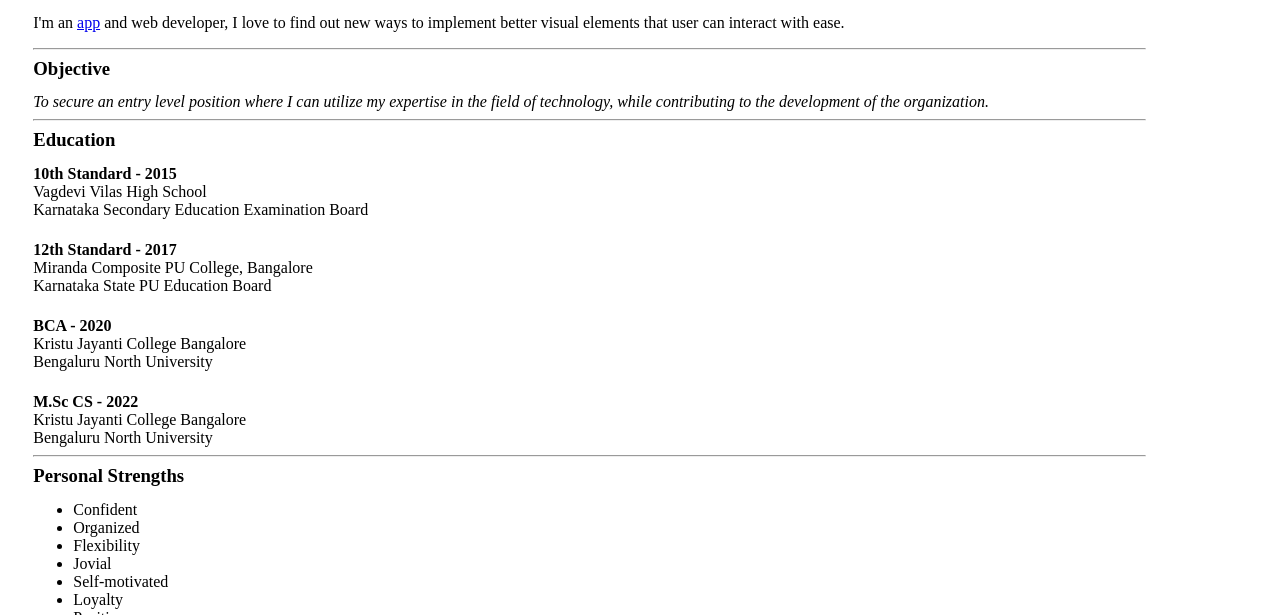
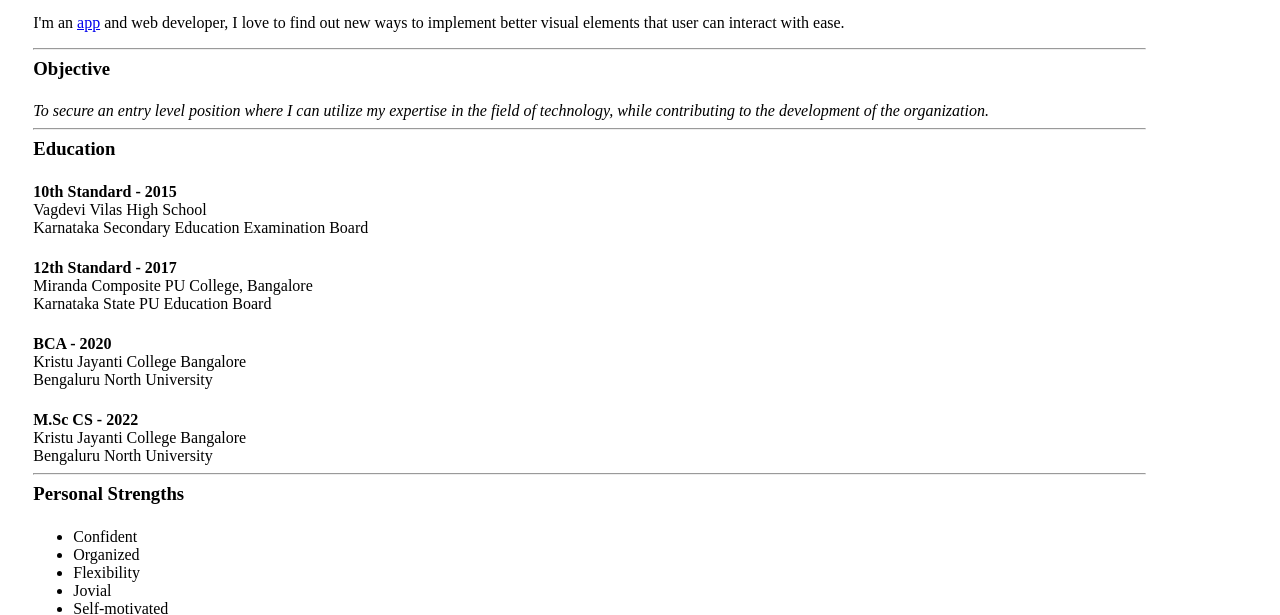
Before and after one commit to sndpsdhsvm/sndpsdhsvm.github.io, a plain HTML site: page index.html in a window 1280 px wide. Shown: the part 180-795 px from the top of the page. Drawn offline with Linux system fonts and the light colour scheme.

Commit message:
padding changes

```diff
--- a/stylesheet.css
+++ b/stylesheet.css
@@ -15,7 +15,7 @@
 /* top right bottom left */
 .sub-heading {
     margin: 0em 0em 0em 0em;
-    padding: 0% 0% 1.2% 0%;
+    padding: 0% 0% 2% 0%;
 }
 
 .education {
```
